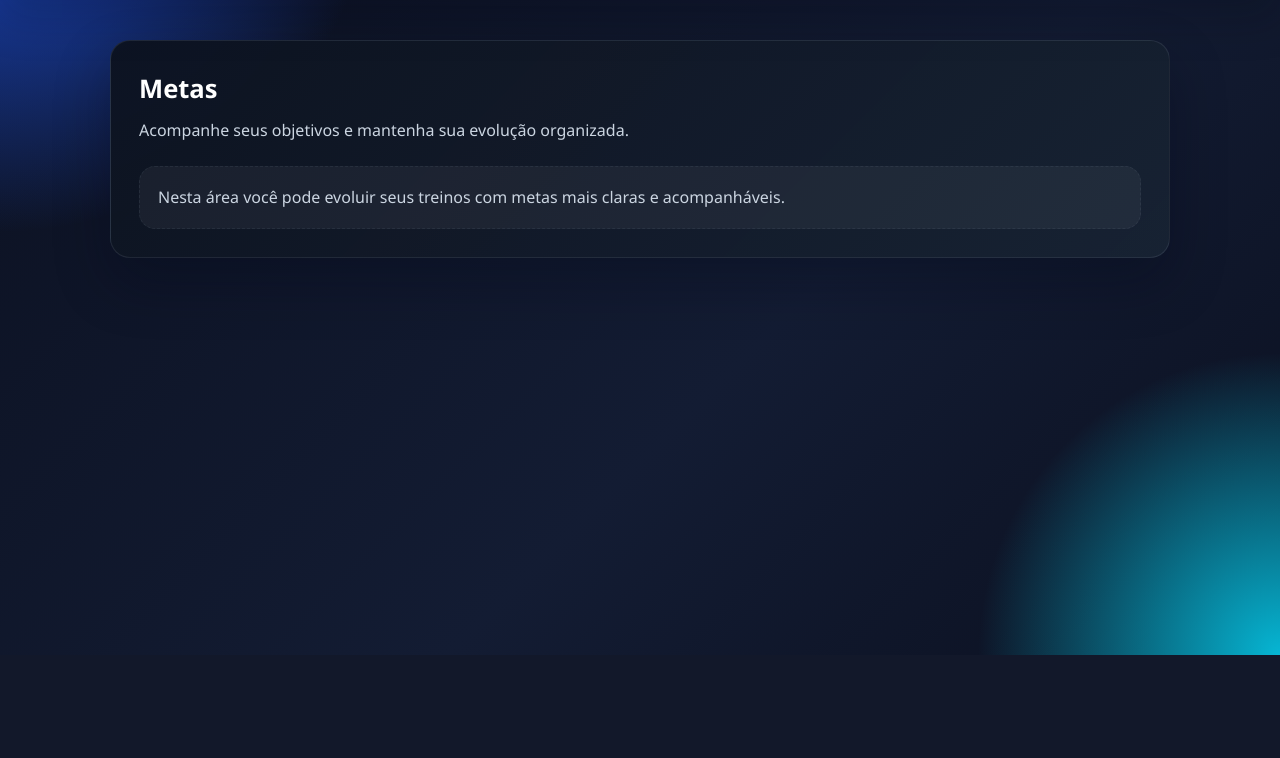
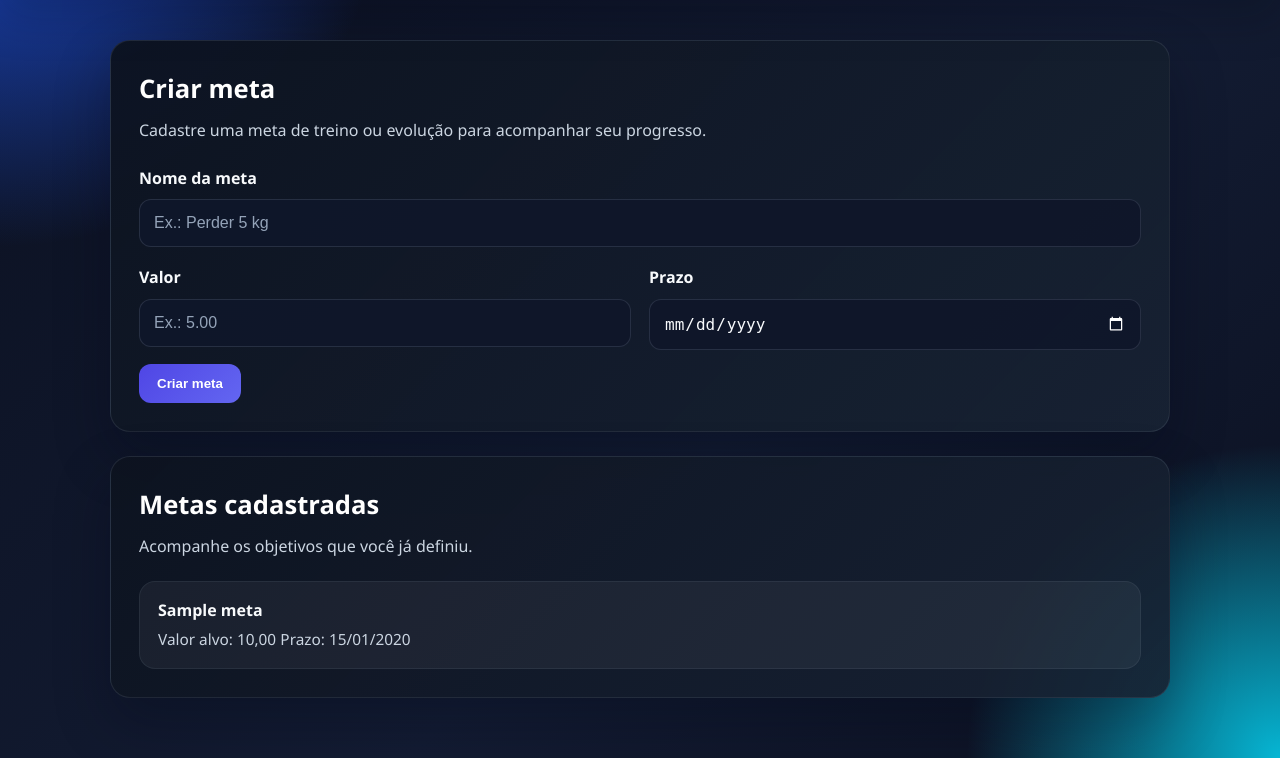
Before and after one commit to marcelof0nseca/GymTrack, a Django app: page /metas/ in a window 1280 px wide. Shown: the part 145-903 px from the top of the page. Before the commit the page ends 800 px from the top, so only its background shows below. Run offline with Django 5.2, Linux system fonts and the light colour scheme; a user stored in the database is signed in; tables that the repository leaves empty hold one stand-in row (values such as "Sample post").

Commit message:
feat: implementar sistema de metas com validação e listagem

```diff
--- a/core/admin.py
+++ b/core/admin.py
@@ -1,6 +1,7 @@
 from django.contrib import admin
-from .models import Treino, Exercicio, ExecucaoTreino, ExercicioBase
+from .models import Meta, Treino, Exercicio, ExecucaoTreino, ExercicioBase
 
+admin.site.register(Meta)
 admin.site.register(Treino)
 admin.site.register(ExercicioBase)
 admin.site.register(Exercicio)
--- a/core/forms.py
+++ b/core/forms.py
@@ -1,8 +1,9 @@
 from django import forms
 from django.contrib.auth.forms import UserCreationForm
 from django.contrib.auth.models import User
+from django.utils import timezone
 
-from .models import Treino, Exercicio, ExecucaoTreino, ExercicioBase
+from .models import Meta, Treino, Exercicio, ExecucaoTreino, ExercicioBase
 
 
 def _append_widget_class(widget, class_name):
@@ -48,6 +49,54 @@ class TreinoForm(forms.ModelForm):
     def clean_nome(self):
         nome = self.cleaned_data['nome'].strip()
         return nome
+
+
+class MetaForm(forms.ModelForm):
+    class Meta:
+        model = Meta
+        fields = ['nome', 'valor', 'prazo']
+        labels = {
+            'nome': 'Nome da meta',
+            'valor': 'Valor',
+            'prazo': 'Prazo',
+        }
+        widgets = {
+            'prazo': forms.DateInput(attrs={'type': 'date'}),
+        }
+
+    def __init__(self, *args, **kwargs):
+        super().__init__(*args, **kwargs)
+
+        self.fields['nome'].widget.attrs.update({
+            'placeholder': 'Ex.: Perder 5 kg',
+        })
+        self.fields['valor'].widget.attrs.update({
+            'placeholder': 'Ex.: 5.00',
+            'step': '0.01',
+            'min': '0.01',
+            'inputmode': 'decimal',
+        })
+        self.fields['prazo'].widget.attrs.update({
+            'min': timezone.localdate().isoformat(),
+        })
+
+    def clean_nome(self):
+        nome = self.cleaned_data['nome'].strip()
+        if not nome:
+            raise forms.ValidationError('O nome da meta não pode ser vazio.')
+        return nome
+
+    def clean_valor(self):
+        valor = self.cleaned_data['valor']
+        if valor <= 0:
+            raise forms.ValidationError('O valor da meta deve ser maior que zero.')
+        return valor
+
+    def clean_prazo(self):
+        prazo = self.cleaned_data['prazo']
+        if prazo < timezone.localdate():
+            raise forms.ValidationError('O prazo da meta não pode estar no passado.')
+        return prazo
 
 
 class ExercicioForm(forms.ModelForm):
--- a/core/models.py
+++ b/core/models.py
@@ -8,6 +8,25 @@ class Treino(models.Model):
 
     def __str__(self):
         return self.nome
+
+
+class Meta(models.Model):
+    usuario = models.ForeignKey(User, on_delete=models.CASCADE, related_name='metas')
+    nome = models.CharField(max_length=100)
+    valor = models.DecimalField(max_digits=10, decimal_places=2)
+    prazo = models.DateField()
+
+    class Meta:
+        ordering = ['prazo', 'id']
+        constraints = [
+            models.CheckConstraint(
+                condition=models.Q(valor__gt=0),
+                name='meta_valor_positivo',
+            ),
+        ]
+
+    def __str__(self):
+        return f'{self.nome} - {self.usuario.username}'
 
 
 class ExercicioBase(models.Model):
--- a/core/templates/core/metas.html
+++ b/core/templates/core/metas.html
@@ -3,12 +3,62 @@
 {% block content %}
 <section class="page-grid feature-page">
     <div class="content-card">
-        <h2 class="section-title">Metas</h2>
-        <p class="section-subtitle">Acompanhe seus objetivos e mantenha sua evolução organizada.</p>
+        <h2 class="section-title">Criar meta</h2>
+        <p class="section-subtitle">Cadastre uma meta de treino ou evolução para acompanhar seu progresso.</p>
 
-        <div class="empty-state">
-            Nesta área você pode evoluir seus treinos com metas mais claras e acompanháveis.
-        </div>
+        <form method="post">
+            {% csrf_token %}
+
+            <div class="form-grid">
+                <div class="form-group full">
+                    <label for="{{ form.nome.id_for_label }}">Nome da meta</label>
+                    {{ form.nome }}
+                </div>
+
+                <div class="form-group">
+                    <label for="{{ form.valor.id_for_label }}">Valor</label>
+                    {{ form.valor }}
+                </div>
+
+                <div class="form-group">
+                    <label for="{{ form.prazo.id_for_label }}">Prazo</label>
+                    {{ form.prazo }}
+                </div>
+            </div>
+
+            {% if form.errors %}
+                <div class="alert alert-error">
+                    Verifique os dados informados antes de salvar a meta.
+                </div>
+            {% endif %}
+
+            <div class="form-actions">
+                <button type="submit" class="btn btn-primary">Criar meta</button>
+            </div>
+        </form>
+    </div>
+
+    <div class="list-card">
+        <h3 class="section-title">Metas cadastradas</h3>
+        <p class="section-subtitle">Acompanhe os objetivos que você já definiu.</p>
+
+        {% if metas %}
+            <ul class="items-list">
+                {% for meta in metas %}
+                    <li class="item">
+                        <div>
+                            <strong>{{ meta.nome }}</strong>
+                            <span>Valor alvo: {{ meta.valor|floatformat:2 }}</span>
+                            <span>Prazo: {{ meta.prazo|date:'d/m/Y' }}</span>
+                        </div>
+                    </li>
+                {% endfor %}
+            </ul>
+        {% else %}
+            <div class="empty-state">
+                Nenhuma meta cadastrada até o momento.
+            </div>
+        {% endif %}
     </div>
 </section>
 {% endblock %}
--- a/core/views.py
+++ b/core/views.py
@@ -6,8 +6,8 @@ from django.contrib import messages
 from django.utils import timezone
 from django.db.models.functions import Lower, Trim
 
-from .models import Treino, Exercicio, ExecucaoTreino, ExecucaoExercicio
-from .forms import RegisterForm, TreinoForm, ExercicioForm, ExecucaoTreinoForm
+from .models import Meta, Treino, Exercicio, ExecucaoTreino, ExecucaoExercicio
+from .forms import RegisterForm, MetaForm, TreinoForm, ExercicioForm, ExecucaoTreinoForm
 
 
 def _concluir_execucao(execucao):
@@ -76,7 +76,28 @@ def perfil_view(request):
 
 @login_required
 def metas_view(request):
-    return render(request, 'core/metas.html')
+    if request.method == 'POST':
+        form = MetaForm(request.POST)
+
+        if form.is_valid():
+            meta = form.save(commit=False)
+            meta.usuario = request.user
+            meta.save()
+            messages.success(request, 'Meta criada com sucesso!')
+            return redirect('metas')
+
+        for errors in form.errors.values():
+            for error in errors:
+                messages.error(request, error)
+    else:
+        form = MetaForm()
+
+    metas = Meta.objects.filter(usuario=request.user).order_by('prazo', 'id')
+
+    return render(request, 'core/metas.html', {
+        'form': form,
+        'metas': metas,
+    })
 
 
 @login_required
```
Also changed, not shown: core/tests.py (+69 -1 lines), core/migrations/0003_meta.py (added), db.sqlite3.
